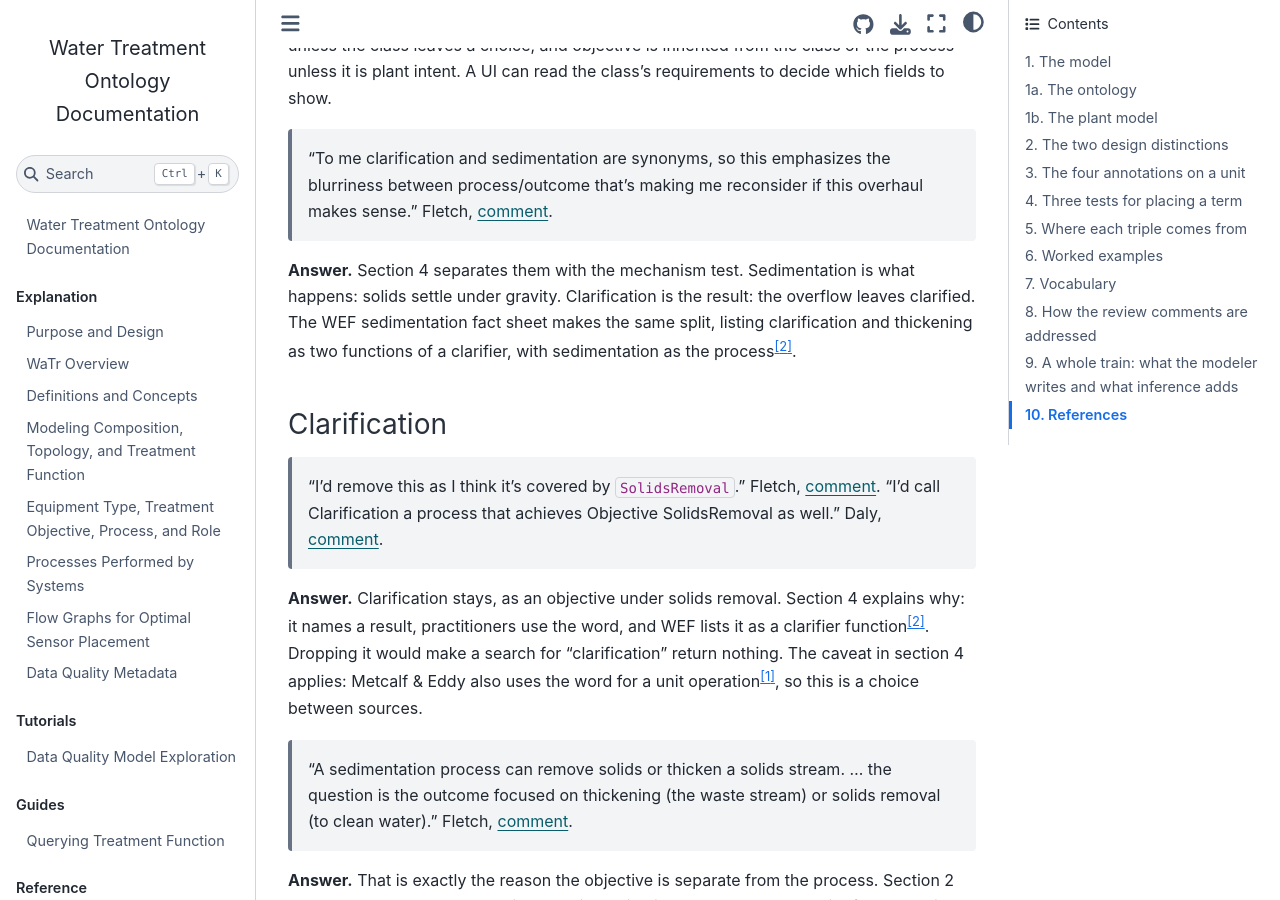
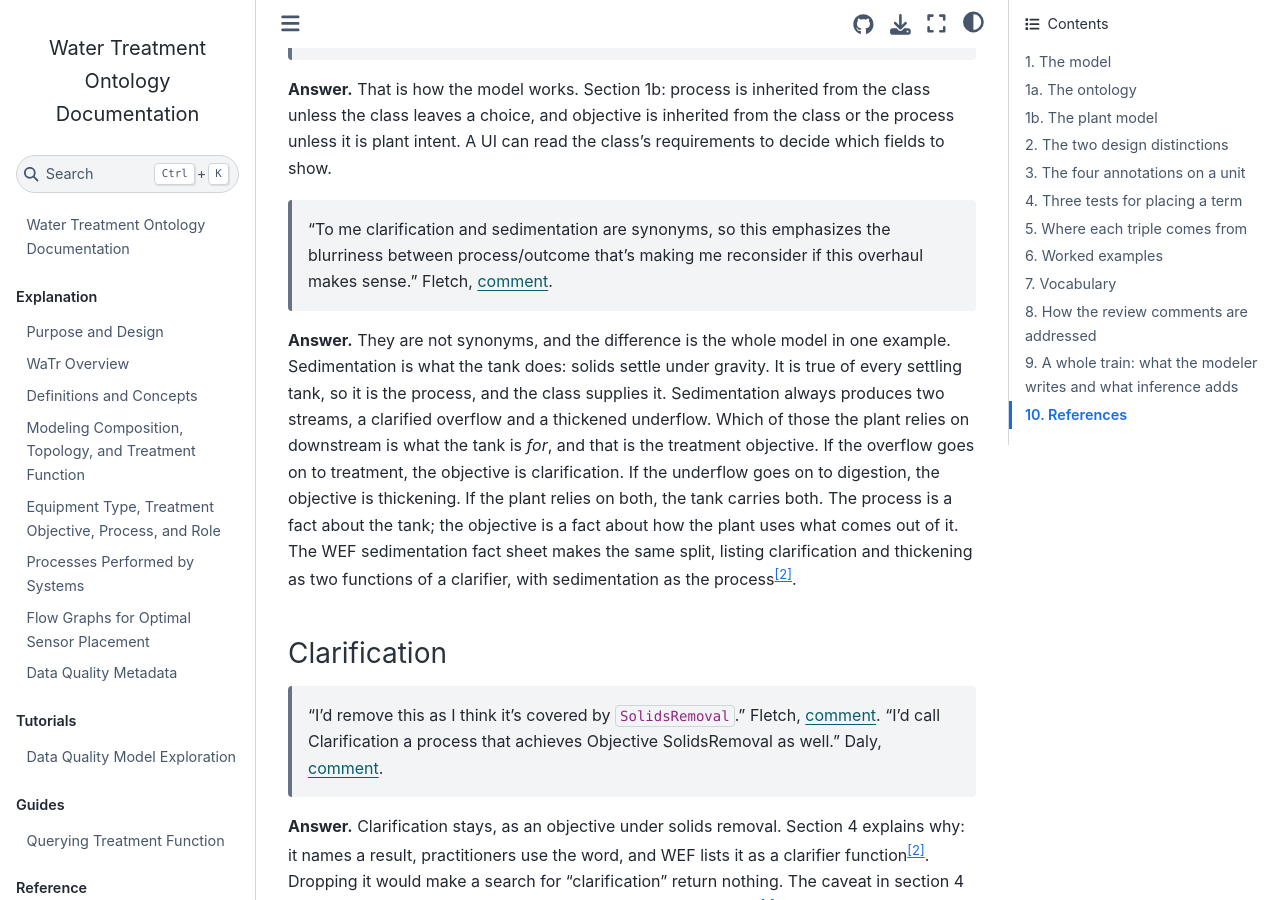
Before and after one commit to DataDrivenCPS/water-ontology, a Jupyter Book: the page built from docs/explanation/treatment_model_summary.md, in a window 1280 px wide and 900 px high, scrolled down 28971 px. Built offline with Jupyter Book 1.0.4 settings and Sphinx 7.4.7 and the Sphinx Book theme 1.1.4, drawn with Linux system fonts in a browser that asks for light colours; some of the changed text lies outside the part shown.

Commit message:
docs: state the sedimentation/clarification split as process-of-the-tank versus use-of-the-stream

````diff
--- a/docs/explanation/treatment_model_summary.md
+++ b/docs/explanation/treatment_model_summary.md
@@ -303,7 +303,7 @@
 
 - **Rule for when a class carries a design objective.** An equipment class carries a design objective only when every unit of that class is built for the same result. When units of a class serve different results in different plants, the class carries no objective, and the modeler states it.
   - Passes the rule: `watr:Thickener` carries `watr:TreatmentObjective-Thickening`, because every thickener concentrates sludge, so every thickener instance inherits it. `watr:DisinfectionUnit` carries `watr:TreatmentObjective-Disinfection`, because every disinfection unit inactivates pathogens, so every disinfection unit instance inherits it.
-  - Generic settling vessel: `watr:SedimentationTank` carries `watr:Process-Sedimentation` and no objective. Its instances inherit the process and nothing else. A settling tank always produces both a clarified overflow and a thickened underflow, and which one is the product depends on the plant.
+  - Generic settling vessel: `watr:SedimentationTank` carries `watr:Process-Sedimentation` and no objective. Its instances inherit the process and nothing else. A settling tank always produces both a clarified overflow and a thickened underflow. The process is a fact about the tank. Which stream the plant relies on downstream is the objective, and that is a fact about the plant.
     - `watr:Clarifier`, a subclass, is built for the clarified overflow and carries `watr:TreatmentObjective-Clarification`. Every clarifier instance inherits it.
     - `watr:GravityThickener` is built for the thickened underflow and carries `watr:TreatmentObjective-Thickening`. Every gravity thickener instance inherits it.
     - The modeler picks the class that matches the product the plant uses, or uses the generic class and writes the objective.
@@ -318,7 +318,8 @@
       # modeler only knows it settles
       :unitC a watr:SedimentationTank ;
 
-          # modeler; the generic class names no objective
+          # modeler; this would need to be asserted on the sedimentation tank instance,
+          # as the generic class carries no objective
           watr:hasTreatmentObjective watr:TreatmentObjective-Thickening .
       ```
 
@@ -362,7 +363,7 @@
 - **Clarification**
   - Vocabulary: objective, `watr:TreatmentObjective-Clarification`
   - Parent in the hierarchy: `watr:TreatmentObjective-SolidsRemoval`
-  - Why: names a result. The overflow leaves clarified. WEF lists it as a clarifier function next to thickening.
+  - Why: names a result. Sedimentation produces a clarified overflow and a thickened underflow in every tank; clarification says the plant relies on the overflow. WEF lists it as a clarifier function next to thickening.
   - Basis: source, with a caveat. WEF names clarification as one of four functions a clarifier serves, alongside thickening, with sedimentation as the process[^wef]. Metcalf & Eddy also uses "high-rate clarification" as the name of a unit operation[^me], so the word is used both ways in the literature. We follow WEF because it is the only source that separates the two.
 - **Thickening, dewatering, drying**
   - Vocabulary: objective, `watr:TreatmentObjective-Thickening`, `-Dewatering`, `-Drying`
@@ -734,7 +735,7 @@
 
 > "To me clarification and sedimentation are synonyms, so this emphasizes the blurriness between process/outcome that's making me reconsider if this overhaul makes sense." Fletch, [comment](https://github.com/DataDrivenCPS/water-ontology/pull/39#discussion_r3813728427).
 
-**Answer.** Section 4 separates them with the mechanism test. Sedimentation is what happens: solids settle under gravity. Clarification is the result: the overflow leaves clarified. The WEF sedimentation fact sheet makes the same split, listing clarification and thickening as two functions of a clarifier, with sedimentation as the process[^wef].
+**Answer.** They are not synonyms, and the difference is the whole model in one example. Sedimentation is what the tank does: solids settle under gravity. It is true of every settling tank, so it is the process, and the class supplies it. Sedimentation always produces two streams, a clarified overflow and a thickened underflow. Which of those the plant relies on downstream is what the tank is *for*, and that is the treatment objective. If the overflow goes on to treatment, the objective is clarification. If the underflow goes on to digestion, the objective is thickening. If the plant relies on both, the tank carries both. The process is a fact about the tank; the objective is a fact about how the plant uses what comes out of it. The WEF sedimentation fact sheet makes the same split, listing clarification and thickening as two functions of a clarifier, with sedimentation as the process[^wef].
 
 ### Clarification
 
````
